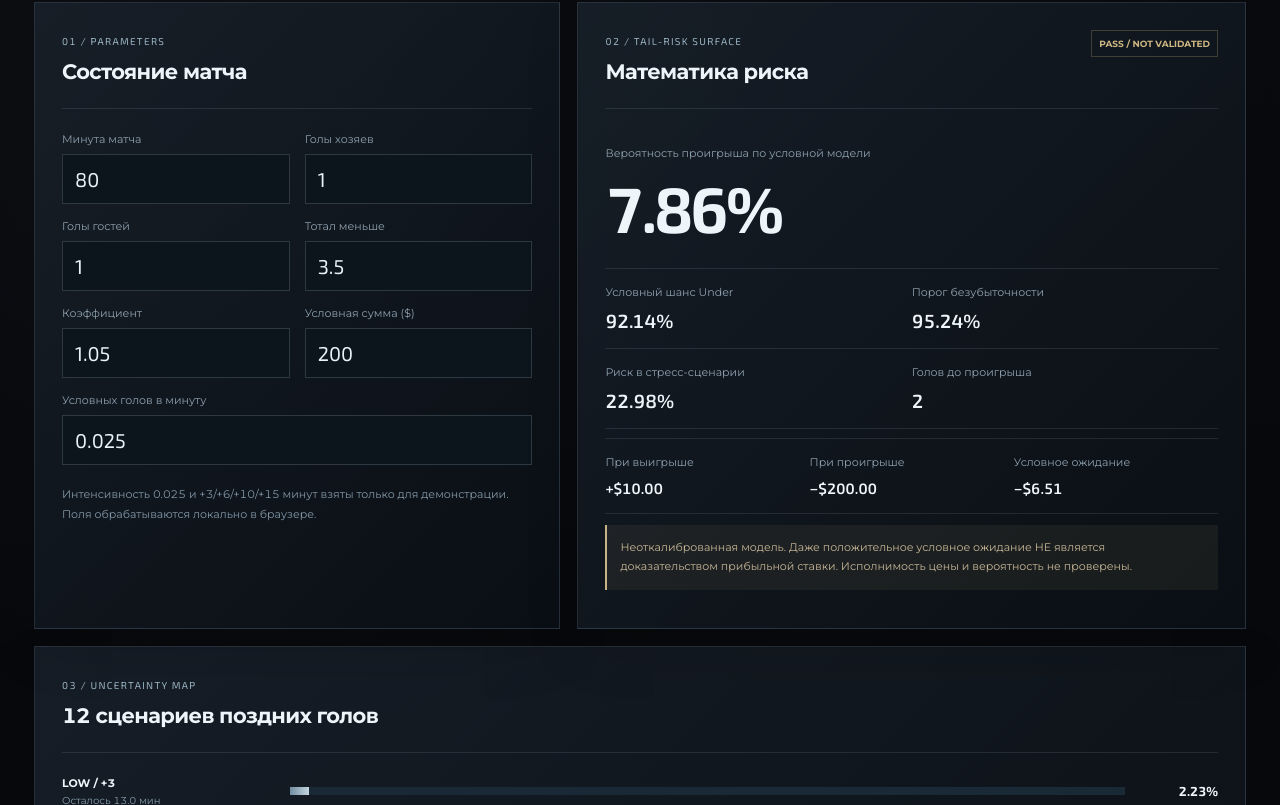
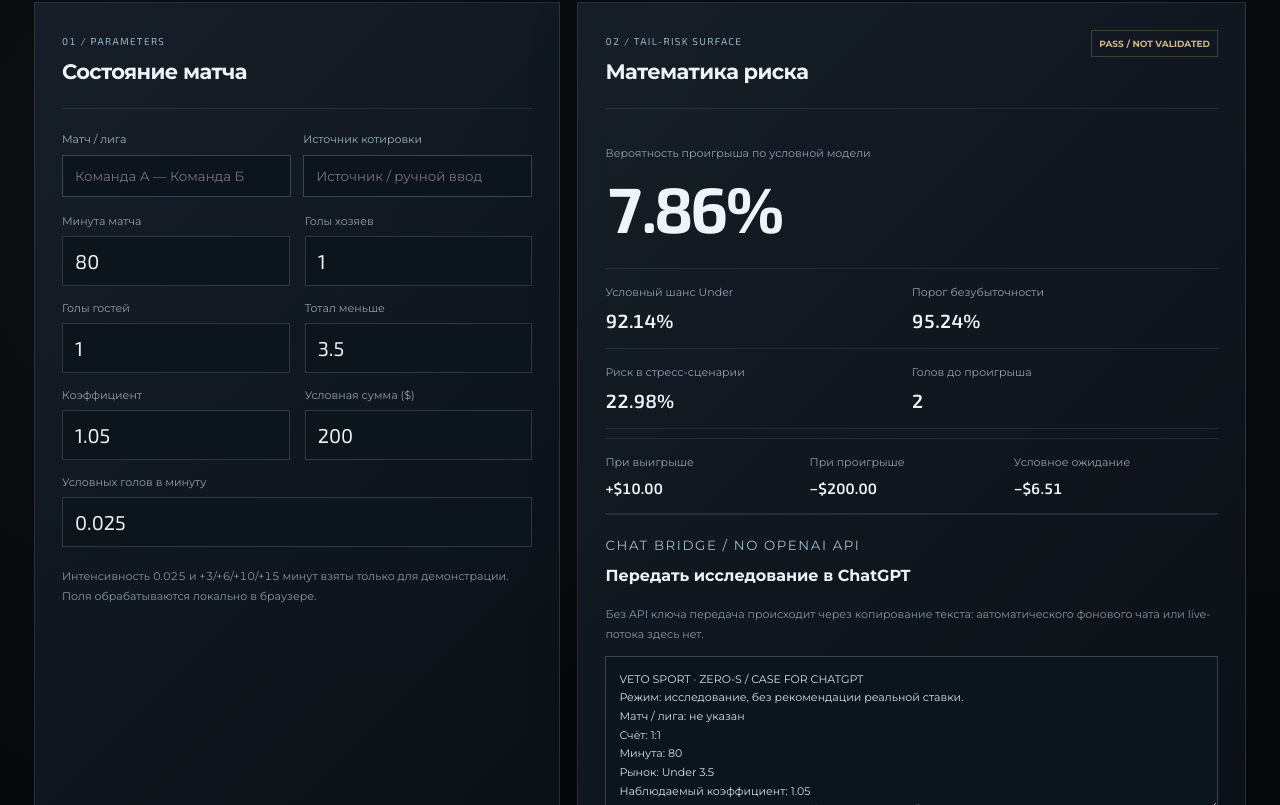
Before and after one commit to margaryanlabs/Vetosport, a Next.js app: page /research/late-tail in a window 1280 px wide. Shown: the part 675-1480 px from the top of the page. Built offline with nearby package versions, Linux system fonts and the light colour scheme.

Commit message:
feat: add transparent no-API ChatGPT case handoff from ZERO-S lab

```diff
--- a/src/app/research/late-tail/page.tsx
+++ b/src/app/research/late-tail/page.tsx
@@ -27,6 +27,9 @@ const inputs: Array<{ key: keyof LateTailInput; label: string; step: number }> =
 
 export default function LateTailResearch() {
   const [input, setInput] = useState<LateTailInput>(initial);
+  const [matchLabel, setMatchLabel] = useState("");
+  const [quoteSource, setQuoteSource] = useState("");
+  const [copyStatus, setCopyStatus] = useState("");
   const calculation = useMemo(() => {
     try { return { result: evaluateLateTail(input), error: "" }; }
     catch (error) {
@@ -34,6 +37,30 @@ export default function LateTailResearch() {
     }
   }, [input]);
   const result = calculation.result;
+  const chatHandoff = [
+    "VETO SPORT · ZERO-S / CASE FOR CHATGPT",
+    "Режим: исследование, без рекомендации реальной ставки.",
+    "Матч / лига: " + (matchLabel.trim() || "не указан"),
+    "Счёт: " + input.scoreHome + ":" + input.scoreAway,
+    "Минута: " + input.elapsedMinutes,
+    "Рынок: Under " + input.underLine,
+    "Наблюдаемый коэффициент: " + input.decimalOdds,
+    "Источник котировки: " + (quoteSource.trim() || "НЕ УКАЗАН / НЕ ПОДТВЕРЖДЁН"),
+    "Условная сумма: $" + input.hypotheticalStake + " (PAPER ONLY)",
+    "Условная интенсивность: " + input.baselineGoalRatePerMinute + " голов/мин",
+    "Порог безубыточности: " + (100/input.decimalOdds).toFixed(2) + "%",
+    "Вывод модели: " + (result ? result.verdict : "INPUT_ERROR"),
+    "Запрос: проверь точный контракт рынка, источники, динамику минут, добавленное время, сценарии и риски; отделяй подтверждённые факты от допущений.",
+    "ВАЖНО: результаты модели ZERO-S не откалиброваны, и в чате нельзя утверждать наличие преимущества или гарантированного дохода.",
+  ].join("\n");
+  const copyCase = async () => {
+    try {
+      await navigator.clipboard.writeText(chatHandoff);
+      setCopyStatus("Структурированный кейс скопирован. Можно вставить его в чат.");
+    } catch {
+      setCopyStatus("Автокопирование заблокировано браузером. Выделите текст в поле ниже и скопируйте вручную.");
+    }
+  };
   const onField = (key: keyof LateTailInput, raw: string) =>
     setInput(old => ({ ...old, [key]: Number(raw) }));
   return <main className="zeroS">
@@ -54,6 +81,14 @@ export default function LateTailResearch() {
     <div className="zeroS-grid">
       <section className="zeroS-card">
         <div className="zeroS-heading"><small>01 / PARAMETERS</small><h2>Состояние матча</h2></div>
+        <div style={{marginBottom:17,display:"grid",gridTemplateColumns:"1fr 1fr",gap:12}}>
+          <label style={{display:"flex",flexDirection:"column",gap:9,color:"#98b0c0",fontSize:11}}>Матч / лига
+            <input type="text" value={matchLabel} onChange={e=>setMatchLabel(e.target.value)} placeholder="Команда А — Команда Б" maxLength={180} style={{background:"#0c141c",color:"#e6f1f8",padding:12,border:"1px solid #344858",width:"100%"}} />
+          </label>
+          <label style={{display:"flex",flexDirection:"column",gap:9,color:"#98b0c0",fontSize:11}}>Источник котировки
+            <input type="text" value={quoteSource} onChange={e=>setQuoteSource(e.target.value)} placeholder="Источник / ручной ввод" maxLength={120} style={{background:"#0c141c",color:"#e6f1f8",padding:12,border:"1px solid #344858",width:"100%"}} />
+          </label>
+        </div>
         <div className="zeroS-fields">
           {inputs.map(field => <label key={field.key}>
             <span>{field.label}</span>
@@ -82,6 +117,14 @@ export default function LateTailResearch() {
             <div><span>При проигрыше</span><b>{usd(-result.hypotheticalLossOnDefeat)}</b></div>
             <div><span>Условное ожидание</span><b>{usd(result.hypotheticalExpectedPnL)}</b></div>
           </div>
+          <section style={{padding:"20px 0",borderTop:"1px solid rgba(161,184,204,.14)"}}>
+            <small style={{color:"#9ebbd0",letterSpacing:".12em"}}>CHAT BRIDGE / NO OPENAI API</small>
+            <h3 style={{fontSize:16,margin:"12px 0"}}>Передать исследование в ChatGPT</h3>
+            <p className="zeroS-muted">Без API ключа передача происходит через копирование текста: автоматического фонового чата или live-потока здесь нет.</p>
+            <textarea aria-label="Структурированный кейс для ChatGPT" readOnly value={chatHandoff} style={{width:"100%",minHeight:155,resize:"vertical",background:"#0b151e",border:"1px solid #314654",padding:13,color:"#d3e1e9",fontSize:11,lineHeight:1.7}} />
+            <button type="button" onClick={copyCase} style={{background:"#c6d9e5",color:"#101b23",padding:"11px 15px",fontWeight:750,border:0,cursor:"pointer",marginTop:12}}>Скопировать кейс для ChatGPT</button>
+            {copyStatus&&<p role="status" className="zeroS-muted">{copyStatus}</p>}
+          </section>
           <p className="zeroS-warning">Неоткалиброванная модель. Даже положительное условное ожидание НЕ является доказательством прибыльной ставки. Исполнимость цены и вероятность не проверены.</p>
         </> : <p className="zeroS-muted">Исправьте ввод, чтобы получить сценарный расчёт.</p>}
       </section>
```
